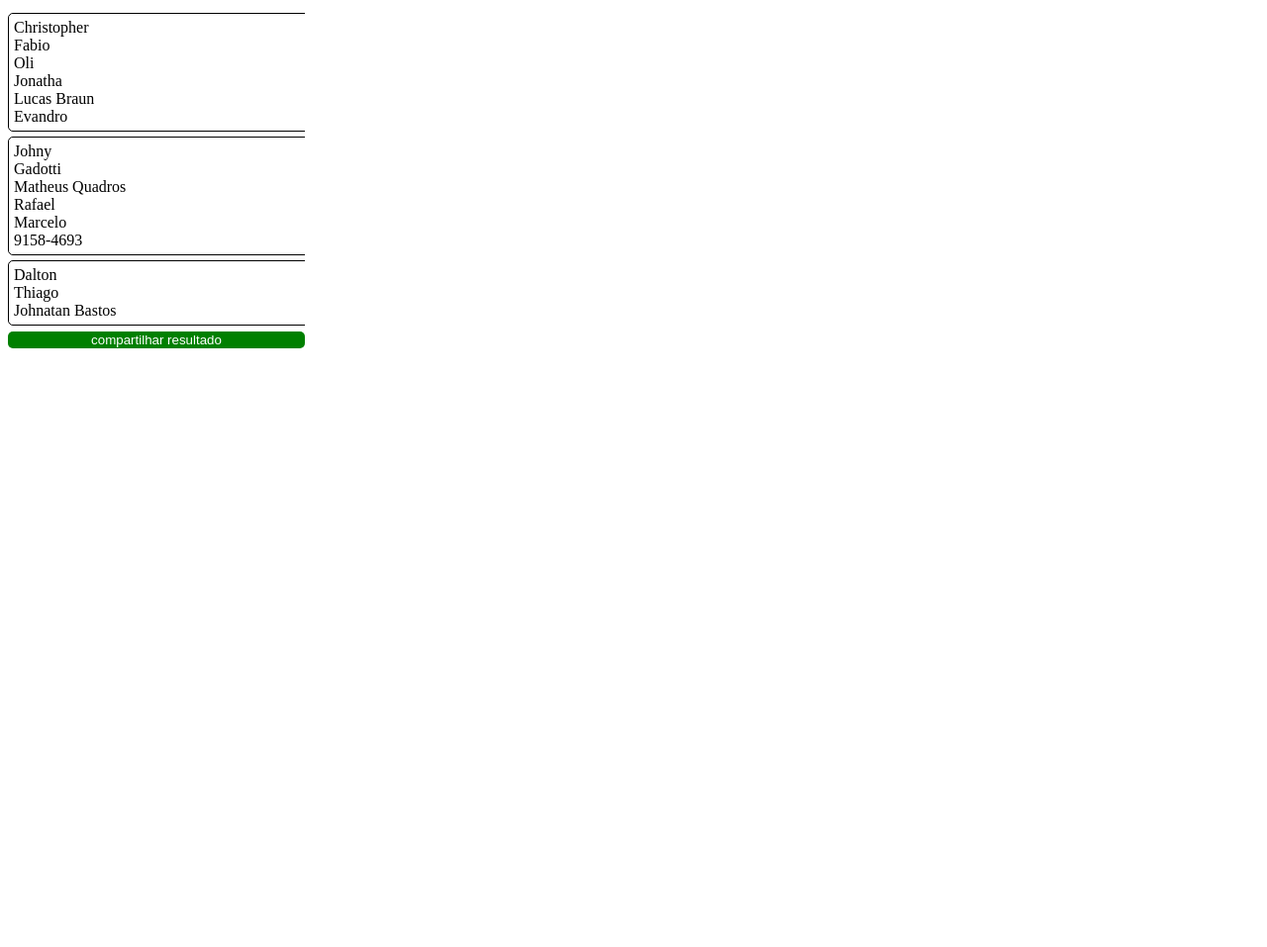
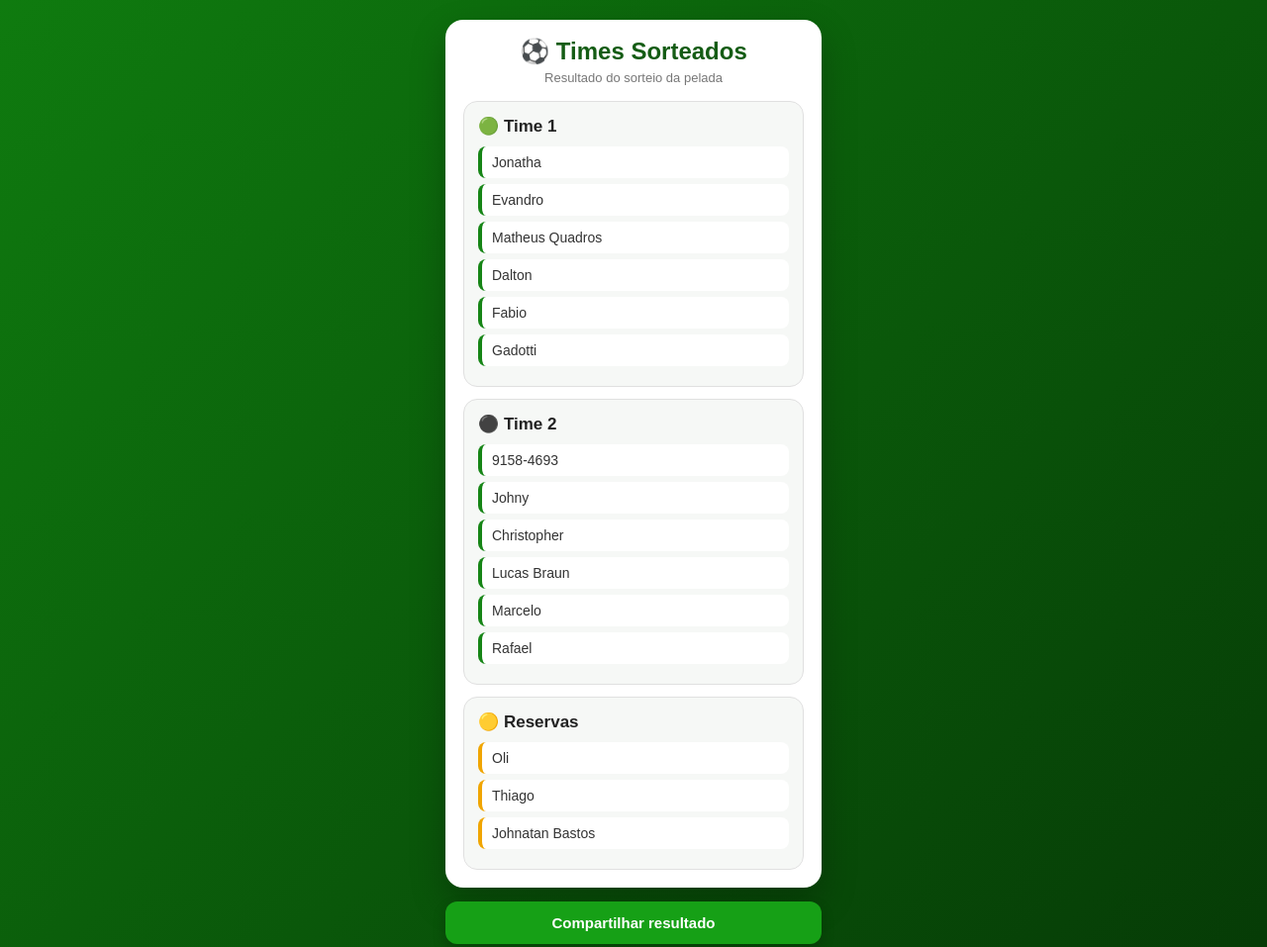
Before and after one commit to viniceosm/SorteioFut, a plain HTML site: page index.html in a window 1280 px wide. Shown: the top 957 px of the page at 99% size. Before the commit the page ends 800 px from the top, so only its background shows below. Drawn offline with Linux system fonts and the light colour scheme.

Commit message:
fix: melhoria design

```diff
--- a/index.html
+++ b/index.html
@@ -1,41 +1,135 @@
 <!DOCTYPE html>
-<html lang="en">
+<html lang="pt-BR">
 <head>
   <meta charset="UTF-8">
-    <meta http-equiv="X-UA-Compatible" content="IE=edge">
   <meta name="viewport" content="width=device-width, initial-scale=1.0">
-    <title>Document</title>
+  <title>Sorteio de Times</title>
 
   <style>
+    * {
+      box-sizing: border-box;
+    }
+
+    body {
+      margin: 0;
+      min-height: 100vh;
+      font-family: Arial, sans-serif;
+      background: linear-gradient(135deg, #0f7b0f, #063b06);
+      display: flex;
+      align-items: center;
+      justify-content: center;
+      padding: 20px;
+    }
+
+    .container {
+      width: 100%;
+      max-width: 380px;
+    }
+
     #res {
-            width: 300px;
+      background: #ffffff;
+      border-radius: 18px;
+      padding: 18px;
+      box-shadow: 0 15px 35px rgba(0,0,0,0.25);
       overflow: hidden;
     }
-        #res div {
-            margin: 5px 0px;
-            border: 1px solid black;
-            width: 300px;
-            padding: 5px;
-            border-radius: 5px;
+
+    .titulo {
+      text-align: center;
+      margin-bottom: 16px;
     }
+
+    .titulo h1 {
+      margin: 0;
+      font-size: 24px;
+      color: #145c14;
+    }
+
+    .titulo p {
+      margin: 5px 0 0;
+      font-size: 13px;
+      color: #777;
+    }
+
+    .card-time {
+      margin-top: 12px;
+      border-radius: 14px;
+      padding: 14px;
+      background: #f6f8f6;
+      border: 1px solid #e0e0e0;
+    }
+
+    .card-time h2 {
+      margin: 0 0 10px;
+      font-size: 17px;
+      color: #222;
+      display: flex;
+      align-items: center;
+      gap: 6px;
+    }
+
+    .jogador {
+      background: #fff;
+      padding: 8px 10px;
+      border-radius: 8px;
+      margin-bottom: 6px;
+      font-size: 14px;
+      border-left: 4px solid #168516;
+      color: #333;
+    }
+
+    .reservas .jogador {
+      border-left-color: #f0a500;
+    }
+
     button {
-            border: 0px solid transparent;
-            width: 300px;
-            border-radius: 5px;
-            background-color: green;
+      margin-top: 14px;
+      width: 100%;
+      border: none;
+      border-radius: 12px;
+      padding: 13px;
+      background: #16a016;
       color: white;
+      font-size: 15px;
+      font-weight: bold;
+      cursor: pointer;
+      box-shadow: 0 6px 14px rgba(0,0,0,0.2);
+    }
+
+    button:hover {
+      background: #128512;
     }
   </style>
 
   <script src="https://html2canvas.hertzen.com/dist/html2canvas.min.js"></script>
 </head>
+
 <body>
+  <div class="container">
     <div id="res">
+      <div class="titulo">
+        <h1>⚽ Times Sorteados</h1>
+        <p>Resultado do sorteio da pelada</p>
+      </div>
+
+      <div class="card-time">
+        <h2>🟢 Time 1</h2>
         <div id="time1"></div>
+      </div>
+
+      <div class="card-time">
+        <h2>⚫ Time 2</h2>
         <div id="time2"></div>
+      </div>
+
+      <div class="card-time reservas">
+        <h2>🟡 Reservas</h2>
         <div id="reservas"></div>
       </div>
-    <button onclick="compartilharResultado()">compartilhar resultado</button>
+    </div>
+
+    <button onclick="compartilharResultado()">Compartilhar resultado</button>
+  </div>
 </body>
 </html>
 
@@ -59,81 +153,55 @@
   ];
 
   var jogadoresNaoVao = [];
-
   var qtdJogadorCadaTime = 6;
 
   var [time1, time2, reservas] = sortear(jogadores, jogadoresNaoVao, qtdJogadorCadaTime);
 
-    document.getElementById('time1').innerHTML = time1.join('<br>');
-    document.getElementById('time2').innerHTML = time2.join('<br>');
-    document.getElementById('reservas').innerHTML = reservas.join('<br>');
+  preencherLista('time1', time1);
+  preencherLista('time2', time2);
+  preencherLista('reservas', reservas);
+
+  function preencherLista(id, lista) {
+    document.getElementById(id).innerHTML = lista
+      .map(nome => `<div class="jogador">${nome}</div>`)
+      .join('');
+  }
 
   function sortear(jogadores, jogadoresNaoVao, qtdJogadorCadaTime) {
-        var jaSorteados = [];
-        var time1 = [];
-        var time2 = [];
-        var reservas = [];
+    var jogadoresDisponiveis = jogadores.filter(jogador =>
+      !jogadoresNaoVao.includes(jogador.nome)
+    );
 
-        for (var i = 0; i < qtdJogadorCadaTime; i++) {
-            do {
-                var indexSorteado = getRandomInt(jogadores.length);
-            } while (jaSorteados.includes(indexSorteado) == true);
+    jogadoresDisponiveis.sort(() => Math.random() - 0.5);
 
-            jaSorteados.push(indexSorteado);
-
-            time1.push(jogadores[indexSorteado].nome);
-        }
-
-        for (var i = 0; i < qtdJogadorCadaTime; i++) {
-            do {
-                var indexSorteado = getRandomInt(jogadores.length);
-            } while (jaSorteados.includes(indexSorteado) == true);
-
-            jaSorteados.push(indexSorteado);
-
-            time2.push(jogadores[indexSorteado].nome);
-        }
-
-        var qtdFaltou = jogadores.length - jaSorteados.length;
-
-        for (var i = 0; i < qtdFaltou; i++) {
-            do {
-                var indexSorteado = getRandomInt(jogadores.length);
-            } while (jaSorteados.includes(indexSorteado) == true);
-
-            jaSorteados.push(indexSorteado);
-
-            reservas.push(jogadores[indexSorteado].nome);
-        }
+    var time1 = jogadoresDisponiveis.slice(0, qtdJogadorCadaTime).map(j => j.nome);
+    var time2 = jogadoresDisponiveis.slice(qtdJogadorCadaTime, qtdJogadorCadaTime * 2).map(j => j.nome);
+    var reservas = jogadoresDisponiveis.slice(qtdJogadorCadaTime * 2).map(j => j.nome);
 
     return [time1, time2, reservas];
-    }
-
-    function getRandomInt(max) {
-        return Math.floor(Math.random() * max);
   }
 
   function compartilharResultado() {
     html2canvas(document.getElementById('res')).then(function(canvas) {
       canvas.toBlob(async (blob) => {
-                const files = [new File([blob], 'image.png', { type: blob.type })]
+        const files = [new File([blob], 'times-sorteados.png', { type: blob.type })];
+
         const shareData = {
-                    /*text: 'Time sorteado',
-                    title: 'Time sorteado',*/
           files
-                }
-                if (navigator.canShare(shareData)) {
+        };
+
+        if (navigator.canShare && navigator.canShare(shareData)) {
           try {
-                    await navigator.share(shareData)
+            await navigator.share(shareData);
           } catch (err) {
             if (err.name !== 'AbortError') {
-                        console.error(err.name, err.message)
+              console.error(err.name, err.message);
             }
           }
         } else {
-                    console.warn('Sharing not supported', shareData)
+          alert('Compartilhamento não suportado neste navegador.');
         }
-            })
-        })
+      });
+    });
   }
 </script>
```
Lines whose indentation alone changed are shown as unchanged.
